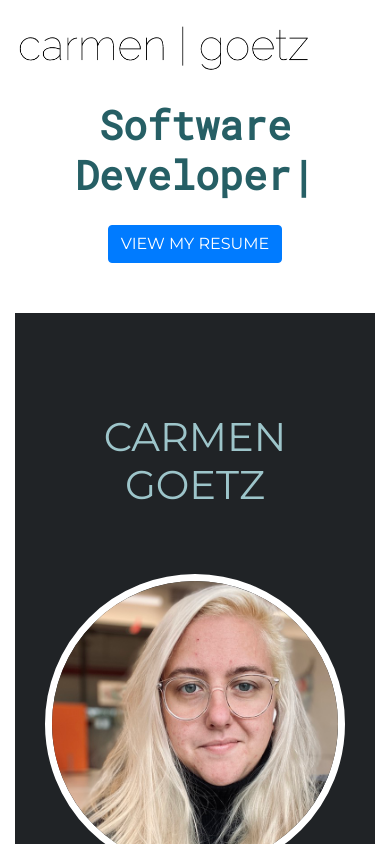
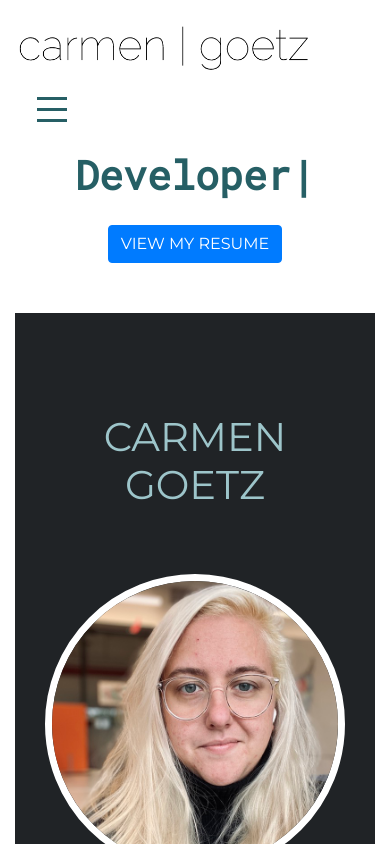
Before and after one commit to carmengoetz/carmengoetz.github.io, a Vue app: page / in a window 390 px wide. Shown: the top 844 px of the page. Built offline with nearby package versions, Linux system fonts and the light colour scheme; a web font is replaced by a local one.

Commit message:
fix responsive nav

```diff
--- a/src/App.vue
+++ b/src/App.vue
@@ -19,7 +19,7 @@ export default {
   components: {
     Navigation,
     Footer
-  }
+  },
 }
 
 </script>
@@ -195,8 +195,8 @@ img::-moz-selection {
 .component-fade-leave-to {
   opacity: 0;
 }
-/*
-.fade-in-element {
+
+/* .fade-in-element {
     animation: fade-in 3s;
 }
 
--- a/src/components/Navigation.vue
+++ b/src/components/Navigation.vue
@@ -1,6 +1,5 @@
 <template>
   <div
-    id="mainNav"
     class="navbar navbar-expand-lg fixed-top"
   >
     <div class="container">
@@ -12,22 +11,22 @@
               }"
             >
         <img
-        id="brand"
         src="../assets/logos/carmen-goetz-logo.png"
         width="300"
         alt="carmen goetz">
       </router-link>
-      <button
+
+      <div v-on:click="openMobileNav()" id="burger"
         class="navbar-toggler navbar-toggler-right"
-        type="button"
         data-toggle="collapse"
         data-target="#navbarResponsive"
         aria-controls="navbarResponsive"
         aria-expanded="false"
-        aria-label="Toggle navigation"
-      >
-        <i class="fas fa-bars" />
-      </button>
+        aria-label="Toggle navigation">
+          <div class="line1"></div>
+          <div class="line2"></div>
+          <div class="line3"></div>
+        </div>
       <div
         id="navbarResponsive"
         class="collapse navbar-collapse"
@@ -39,7 +38,7 @@
             class="nav-item"
           >
             <router-link
-              class="nav-link js-scroll-trigger"
+              class="nav-link"
               :to="{
                 name: page.name,
                 hash: '#page-top'
@@ -71,32 +70,27 @@ export default {
   methods: {
     getTarget: function (item) {
       return item.newTab === false ? '' : '_blank'
-    }
+    },
+    openMobileNav() {
+      const burger = document.getElementById('burger')
+      burger.classList.toggle('toggle')
+    },
   }
 }
 </script>
 
 <style scoped>
-#mainNav {
+.navbar {
     background-color: white;
 }
 
-.navbar-toggler {
-    font-size: 40px;
-    right: 0;
-    padding: 13px;
-    color: #265F65;
-    border: 0;
-    background-color: white;
-    font-family: 'Montserrat', -apple-system, BlinkMacSystemFont, 'Segoe UI', Roboto, 'Helvetica Neue', Arial, sans-serif, 'Apple Color Emoji', 'Segoe UI Emoji', 'Segoe UI Symbol', 'Noto Color Emoji';
-}
 
 .navbar-brand {
     color: #265F65;
     font-family: 'Kaushan Script', -apple-system, BlinkMacSystemFont, 'Segoe UI', Roboto, 'Helvetica Neue', Arial, sans-serif, 'Apple Color Emoji', 'Segoe UI Emoji', 'Segoe UI Symbol', 'Noto Color Emoji';
 }
 
-.router-link-exact-active, .navbar-brand:focus, .navbar-brand:hover {
+.router-link-exact-active, .nav-link:hover, .navbar-brand:focus, .navbar-brand:hover {
     color: #265F65 !important;
 }
 
@@ -109,12 +103,40 @@ export default {
     font-family: 'Montserrat', -apple-system, BlinkMacSystemFont, 'Segoe UI', Roboto, 'Helvetica Neue', Arial, sans-serif, 'Apple Color Emoji', 'Segoe UI Emoji', 'Segoe UI Symbol', 'Noto Color Emoji';
 }
 
-#mainNav .navbar-nav .nav-item .nav-link.active, #mainNav .navbar-nav .nav-item .nav-link:hover {
-    color: #265F65;
+#burger {
+  display: block;
+}
+
+.line1, .line2, .line3 {
+  width: 30px;
+  height: 3px;
+  margin: 8px;
+  background-color: #265F65;
+  transition: all 0.3s ease-in;
+}
+
+@keyframes navLinkFade {
+  from {
+    opacity: 0;
+    transform: translateX(-60px);
+  }
+  to {
+    opacity: 1;
+    transform: translateX(0px);
+  }
+}
+.toggle .line1 {
+  transform: rotate(-45deg) translate(-9px, 10px);
+}
+.toggle .line2 {
+  opacity: 0;
+}
+.toggle .line3 {
+  transform: rotate(45deg) translate(-5px, -6px);
 }
 
 @media (min-width: 992px) {
-    #mainNav {
+    .navbar {
         padding-top: 25px;
         padding-bottom: 25px;
         -webkit-transition: padding-top 0.3s, padding-bottom 0.3s;
@@ -122,23 +144,27 @@ export default {
         border: none;
         background-color: transparent;
     }
-    #mainNav .navbar-brand {
+    .navbar-brand {
         font-size: 1.75em;
         -webkit-transition: all 0.3s;
         transition: all 0.3s;
     }
 
-    #mainNav .navbar-nav .nav-item .nav-link {
+    .nav-link {
         padding: 1.1em 1em !important;
     }
-    #mainNav.navbar-shrink {
+    .navbar-shrink {
         padding-top: 0;
         padding-bottom: 0;
         background-color: white;
     }
-    #mainNav.navbar-shrink .navbar-brand {
+    .navbar-shrink .navbar-brand {
         font-size: 1.25em;
         padding: 12px 0;
     }
+    #burger {
+      display: none;
+      cursor: pointer;
+    }
 }
 </style>
--- a/src/components/about/Panel.vue
+++ b/src/components/about/Panel.vue
@@ -1,8 +1,5 @@
 <template>
-  <li
-    class=""
-    :class="{inverted: inverted}"
-  >
+  <li :class="{inverted: inverted}">
     <div class="timeline-image">
       <img
         class="rounded-circle img-fluid"
--- a/src/router/index.js
+++ b/src/router/index.js
@@ -1,4 +1,5 @@
 import { createRouter, createWebHistory } from 'vue-router'
+import NotFound from '../views/NotFound.vue'
 
 const routes = [
   {
@@ -53,9 +54,8 @@ const routes = [
   },
   {
     path: '/:catchAll(.*)',
-    name: '404',
-    component: () =>
-      import(/* webpackChunkName: "NotFound" */ "../views/404.vue"),
+    name: 'NotFound',
+    component: NotFound,
       meta: {
         class: 'about',
         showResume: false,
--- a/src/views/404.vue
+++ b/src/views/NotFound.vue
@@ -8,7 +8,7 @@
 import PageHeader from '@/components/PageHeader.vue'
 
 export default {
-  name: 'FourOhFour',
+  name: 'NotFound',
   components: {
     PageHeader,
   },
@@ -16,13 +16,13 @@ export default {
 </script>
 
 <style scoped>
-#about {
+.about {
     background-color: #202326;
     padding-top: -50px;
     margin-top: 50px;
 }
 
-#about > h4, h2, h5 {
+.about > h4, h2, h5 {
     color: #9DC5CA;
 }
 </style>
```
Also changed, not shown: src/components/about/About.vue (deleted).
